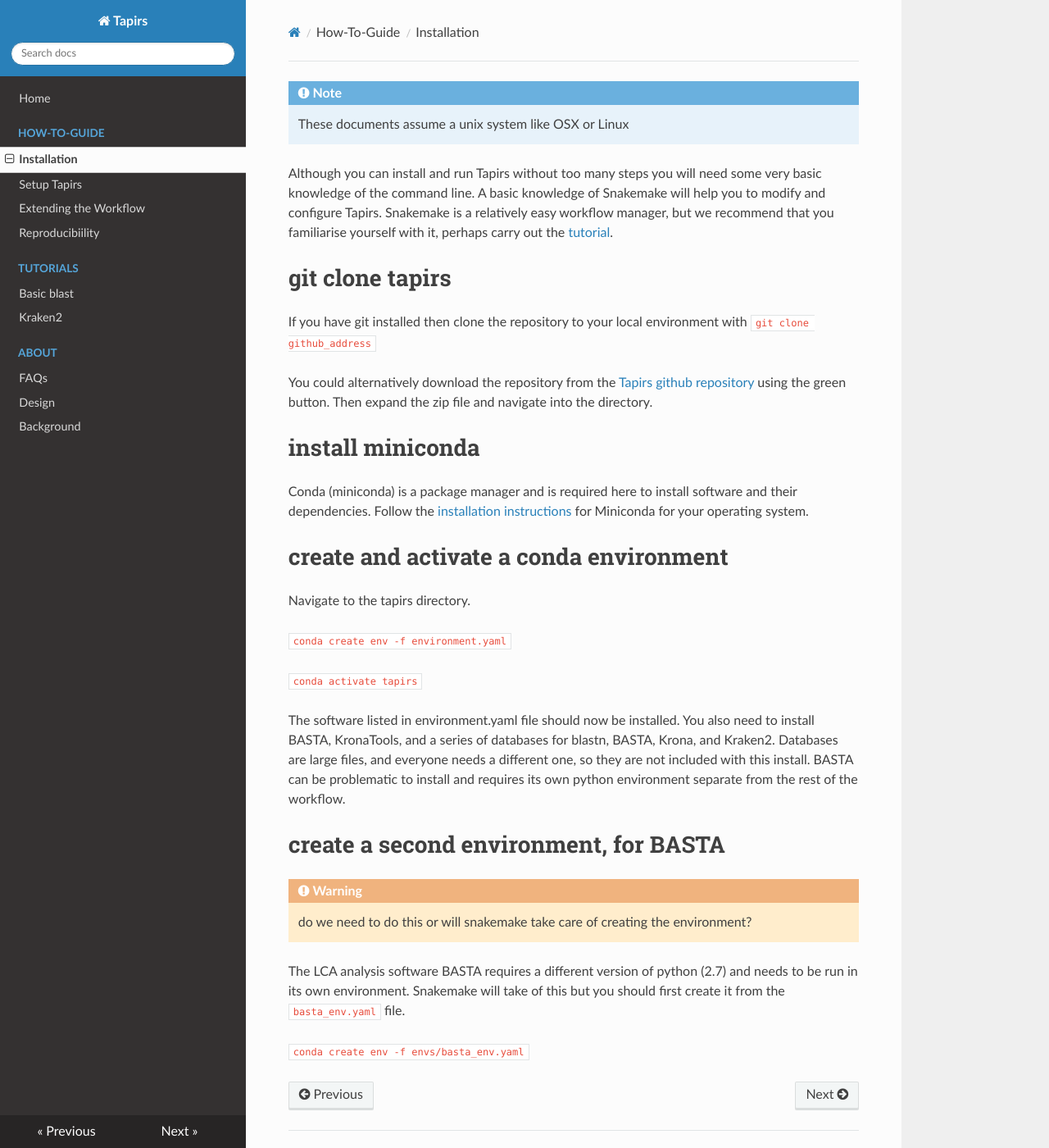
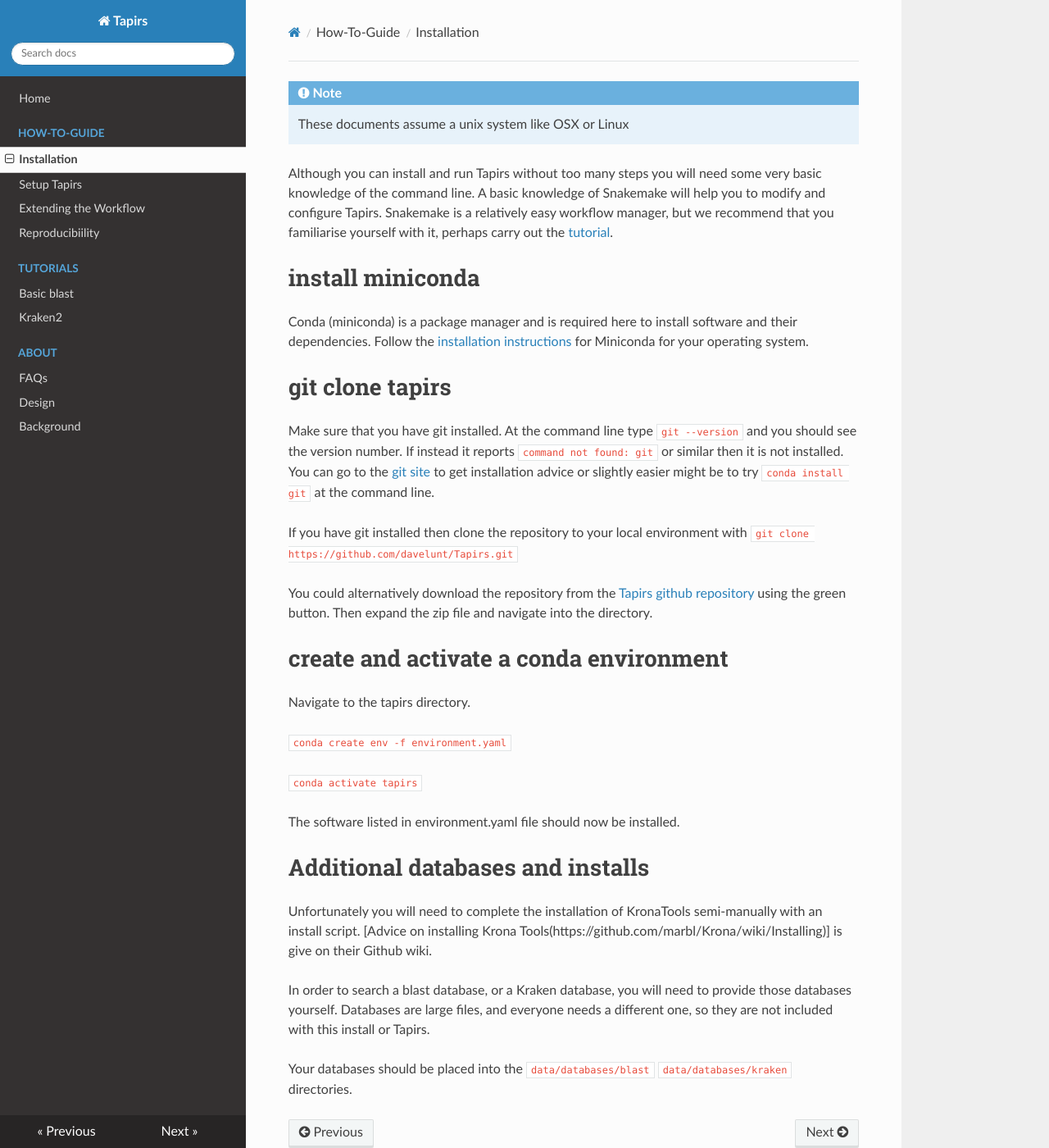
Before and after one commit to EvoHull/Tapirs, an MkDocs documentation site: the page built from documentation/docs/How-To-Guide/installation.md, in a window 1280 px wide and 1400 px high. Shown: the whole window at 82% size. Built offline with MkDocs 1.6.1, drawn with Linux system fonts in a browser that asks for light colours; nearby versions of some CDN libraries.

Commit message:
documentation edits

```diff
--- a/documentation/docs/How-To-Guide/installation.md
+++ b/documentation/docs/How-To-Guide/installation.md
@@ -4,14 +4,16 @@
 
 Although you can install and run Tapirs without too many steps you will need some very basic knowledge of the command line. A basic knowledge of Snakemake will help you to modify and configure Tapirs. Snakemake is a relatively easy workflow manager, but we recommend that you familiarise yourself with it, perhaps carry out the [tutorial](https://snakemake.readthedocs.io/en/stable/tutorial/tutorial.html).
 
-# git clone tapirs
-If you have git installed then clone the repository to your local environment with `git clone github_address`
-
-You could alternatively download the repository from the [Tapirs github repository](https://github.com/davelunt/Tapirs) using the green button. Then expand the zip file and navigate into the directory.
-
 # install miniconda
 
 Conda (miniconda) is a package manager and is required here to install software and their dependencies. Follow the [installation instructions](https://docs.conda.io/projects/conda/en/latest/user-guide/install/) for Miniconda for your operating system.
+
+# git clone tapirs
+Make sure that you have git installed. At the command line type `git --version` and you should see the version number. If instead it reports `command not found: git` or similar then it is not installed. You can go to the [git site](https://git-scm.com/) to get installation advice or slightly easier might be to try `conda install git` at the command line.
+
+If you have git installed then clone the repository to your local environment with `git clone https://github.com/davelunt/Tapirs.git`
+
+You could alternatively download the repository from the [Tapirs github repository](https://github.com/davelunt/Tapirs) using the green button. Then expand the zip file and navigate into the directory.
 
 # create and activate a conda environment
 
@@ -21,13 +23,11 @@
 
 `conda activate tapirs`
 
-The software listed in environment.yaml file should now be installed. You also need to install BASTA, KronaTools, and a series of databases for blastn, BASTA, Krona, and Kraken2. Databases are large files, and everyone needs a different one, so they are not included with this install. BASTA can be problematic to install and requires its own python environment separate from the rest of the workflow.
+The software listed in environment.yaml file should now be installed.
 
-# create a second environment, for BASTA
+# Additional databases and installs
+Unfortunately you will need to complete the installation of KronaTools semi-manually with an install script. [Advice on installing Krona Tools(https://github.com/marbl/Krona/wiki/Installing)] is give on their Github wiki.
 
-!!! warning
-    do we need to do this or will snakemake take care of creating the environment?
+In order to search a blast database, or a Kraken database, you will need to provide those databases yourself. Databases are large files, and everyone needs a different one, so they are not included with this install or Tapirs.
 
-The LCA analysis software BASTA requires a different version of python (2.7) and needs to be run in its own environment. Snakemake will take of this but you should first create it from the `basta_env.yaml` file.
-
-`conda create env -f envs/basta_env.yaml`
+Your databases should be placed into the `data/databases/blast` `data/databases/kraken` directories.
```
Also changed, not shown: documentation/docs/About/design.md (+9 -9 lines), documentation/docs/How-To-Guide/setup.md (+6 -4 lines).
